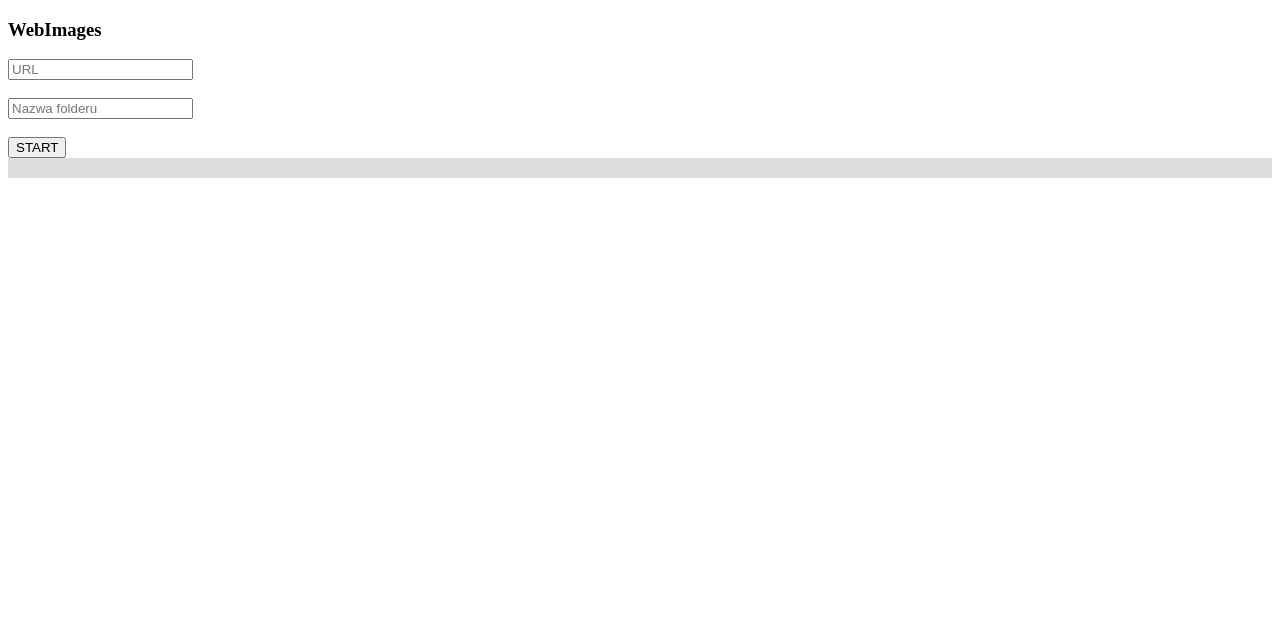
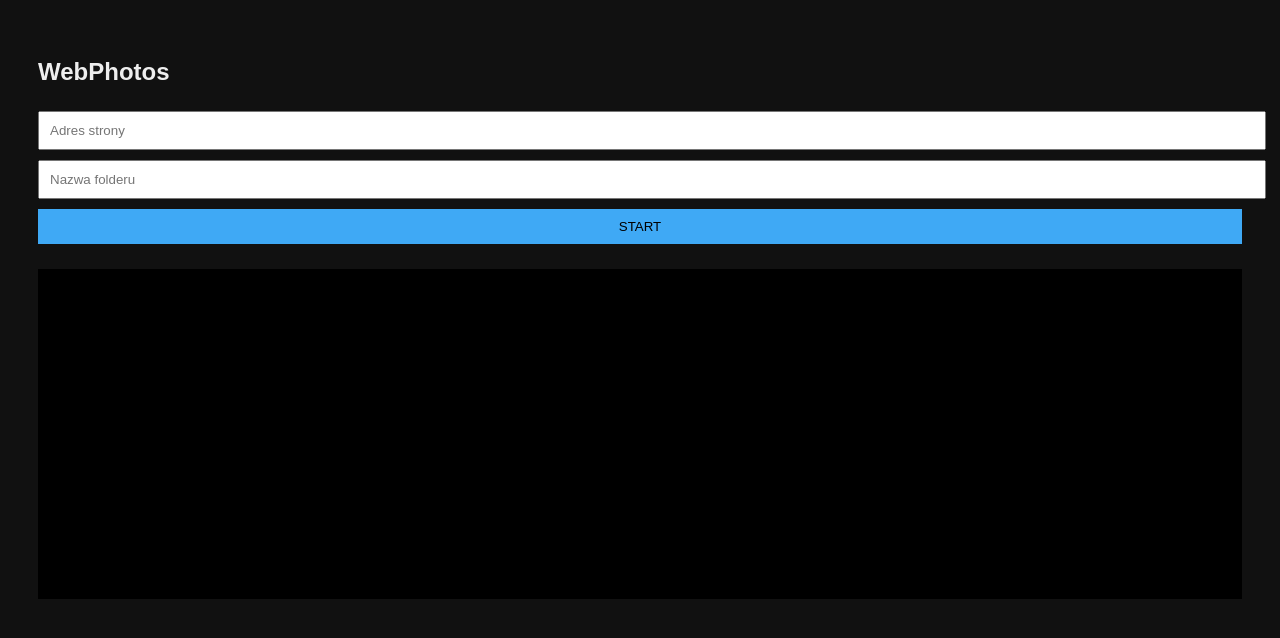
Before and after one commit to Olik-2/WebPhotos, a Flask app: page / in a window 1280 px wide. Shown: the top 638 px of the page. Run offline with Flask 3, Linux system fonts and the light colour scheme; parts of the project's set-up code (start-up, migrations or seed data) failed here and were passed over.

Commit message:
Update index.html

```diff
--- a/templates/index.html
+++ b/templates/index.html
@@ -1,65 +1,86 @@
 <!DOCTYPE html>
-<html>
+<html lang="pl">
 <head>
+<meta charset="UTF-8">
+<title>WebPhotos</title>
 <style>
-#bar {
+body {
+    font-family: Arial;
+    background: #111;
+    color: #eee;
+    padding: 30px;
+}
+input, button {
+    padding: 10px;
+    margin: 5px 0;
     width: 100%;
-  background: #ddd;
 }
-#bar div {
-  width: 0%;
-  height: 20px;
-  background: #4caf50;
+button {
+    background: #3fa9f5;
+    border: none;
+    cursor: pointer;
+}
+#logs {
+    margin-top: 20px;
+    background: #000;
+    padding: 15px;
+    height: 300px;
+    overflow-y: auto;
+    white-space: pre-line;
+}
+.hidden {
+    display: none;
 }
 </style>
 </head>
 <body>
 
-<h3>WebImages</h3>
+<h2>WebPhotos</h2>
 
-<input id="url" placeholder="URL"><br><br>
-<input id="folder" placeholder="Nazwa folderu"><br><br>
+<input id="url" placeholder="Adres strony">
+<input id="folder" placeholder="Nazwa folderu">
 <button onclick="start()">START</button>
 
-<div id="bar"><div></div></div>
+<button id="download" class="hidden">Pobierz ZIP</button>
 
-<pre id="log"></pre>
+<div id="logs"></div>
 
 <script>
-let job;
+let jobId = null;
+let timer = null;
 
 function start() {
+    document.getElementById("logs").textContent = "";
+    document.getElementById("download").classList.add("hidden");
+
     fetch("/start", {
         method: "POST",
         headers: {"Content-Type": "application/json"},
         body: JSON.stringify({
-      url: url.value,
-      folder: folder.value
+            url: document.getElementById("url").value,
+            folder: document.getElementById("folder").value
         })
     })
     .then(r => r.json())
     .then(d => {
-    job = d.job_id;
-    poll();
+        jobId = d.job_id;
+        timer = setInterval(checkStatus, 1500);
     });
 }
 
-function poll() {
-  fetch("/status/" + job)
+function checkStatus() {
+    fetch("/status/" + jobId)
     .then(r => r.json())
     .then(d => {
-      log.textContent = d.logs.join("\n");
-      document.querySelector("#bar div").style.width = d.progress + "%";
+        document.getElementById("logs").textContent =
+            d.logs.join("\n");
 
-      if (d.error) {
-        log.textContent += "\n\n❌ BŁĄD!";
-        return;
-      }
-
-      if (!d.done) {
-        setTimeout(poll, 2000);
-      } else {
-        log.innerHTML += "\n\n<a href='/download/" + job + "'>POBIERZ ZIP</a>";
+        if (d.done) {
+            clearInterval(timer);
+            document.getElementById("download").classList.remove("hidden");
+            document.getElementById("download").onclick = () => {
+                window.location = "/download/" + jobId;
+            };
         }
     });
 }
```
Lines whose indentation alone changed are shown as unchanged.
